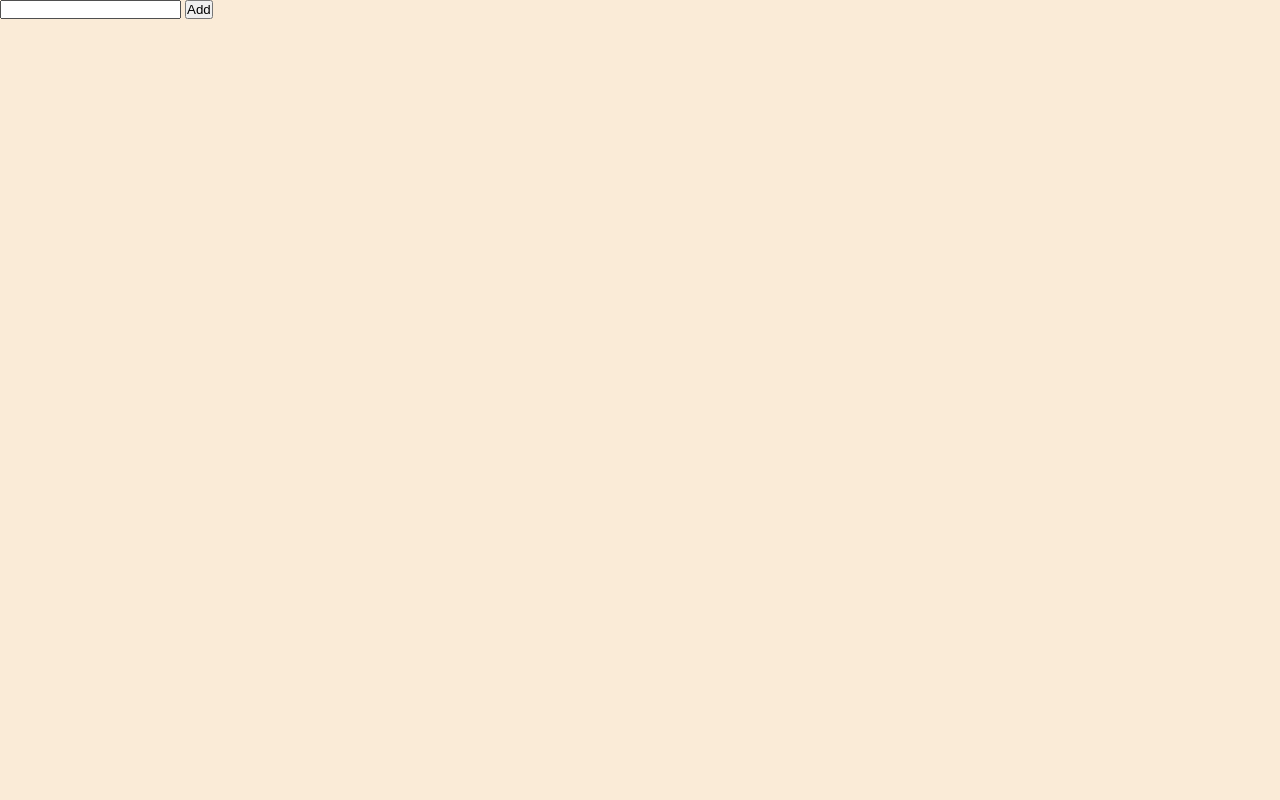
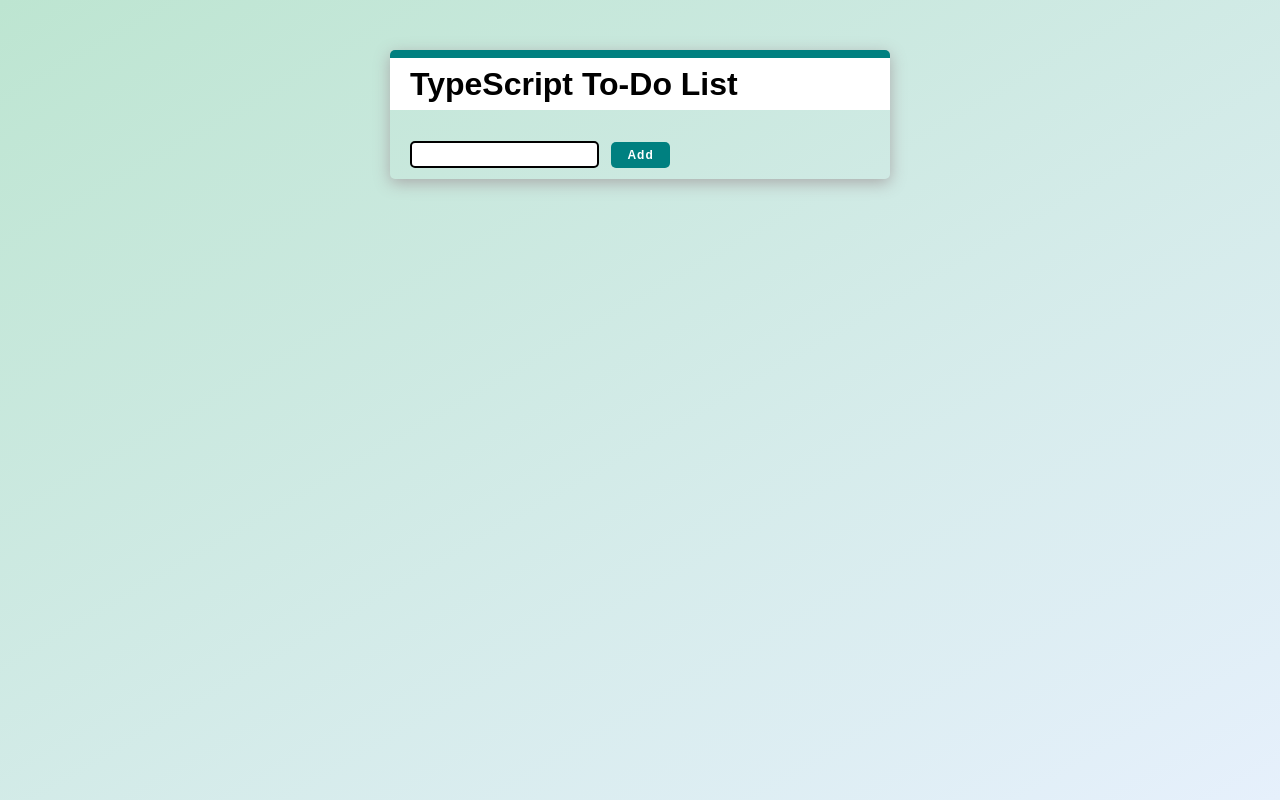
Before and after one commit to StefaniaSgreva/TS-todo-list, a website with bundled scripts: page public/index.html in a window 1280 px wide. Built offline with nearby package versions, Linux system fonts and the light colour scheme.

Commit message:
added some styles

```diff
--- a/public/index.html
+++ b/public/index.html
@@ -7,13 +7,17 @@
     <meta name="description" content="Web site created using create-snowpack-app" />
     <link rel="stylesheet" type="text/css" href="/style.css" />
     <script src="dist/index.js" type="module"></script>
-    <title>TypeScript Todo List</title>
+    <title>TypeScript To-Do List</title>
   </head>
   <body>
-    <ul id="list"></ul>
-    <form id="new_task_form">
-      <input type="text" id="new_task_title">
-      <button type="submit">Add</button>
-    </form>
+    <div class="todoList">
+      <h1>TypeScript To-Do List</h1>
+      <ul id="list"></ul>
+      <form id="new_task_form">
+        <input type="text" id="new_task_title">
+        <button type="submit">Add</button>
+      </form>
+    </div>
+
   </body>
 </html>
--- a/public/style.css
+++ b/public/style.css
@@ -1,12 +1,64 @@
-*{
+*,
+*:before,
+*:after{
     margin: 0;
     padding: 0;
     box-sizing: border-box;
 }
+html{
+    min-height: 100%;
+}
+
 body{
-    background-color: antiquewhite;
+    background: linear-gradient(-30deg, #E6F0FC, #BDE5D1);
+    font: 16px/1.8 sans-serif;
+}
+.todoList{
+    box-shadow: 0 4px 16px #aaa;
+    width: 500px;
+    margin: 50px auto;
+    border-top: solid 8px teal;
+    border-radius: 5px;
+}
+.todoList > *{
+    padding: 10px 20px;
+}
+h1{
+    margin: 0;
+    background: #fff;
+    line-height: 1;
 }
 #list{
     list-style: none;
-    padding: 0;
 }
+li{
+    margin-bottom: .75rem;
+    letter-spacing: 1px;
+    font-size: 1.1rem;
+}
+input{
+    border: 2px solid black;
+    border-radius: 5px;
+    outline: none;
+    padding: .25rem;
+    margin-right: .5rem;
+    vertical-align: middle;
+}
+button{
+    padding: .4rem 1rem;
+    border-radius: 5px;
+    border: none;
+    letter-spacing: 1px;
+    font-weight: bold;
+    background-color: teal;
+    color: #fff;
+    font-size: .75rem;
+    cursor: pointer;
+    transition: all 250ms ease;
+}
+button:hover{
+    transform: scale(1.1);
+}
+button:active{
+    transform: scale(1);
+}
```
